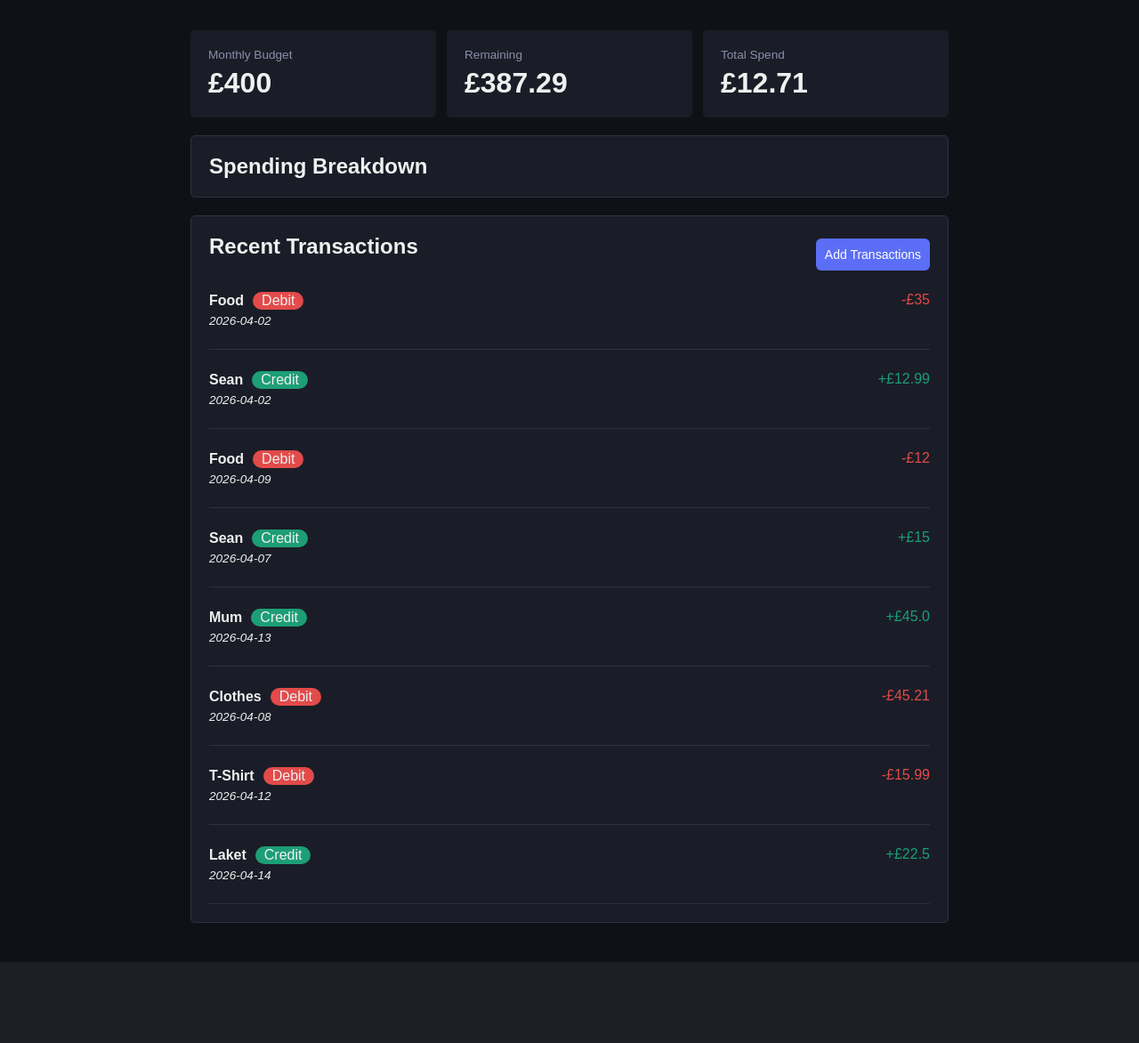
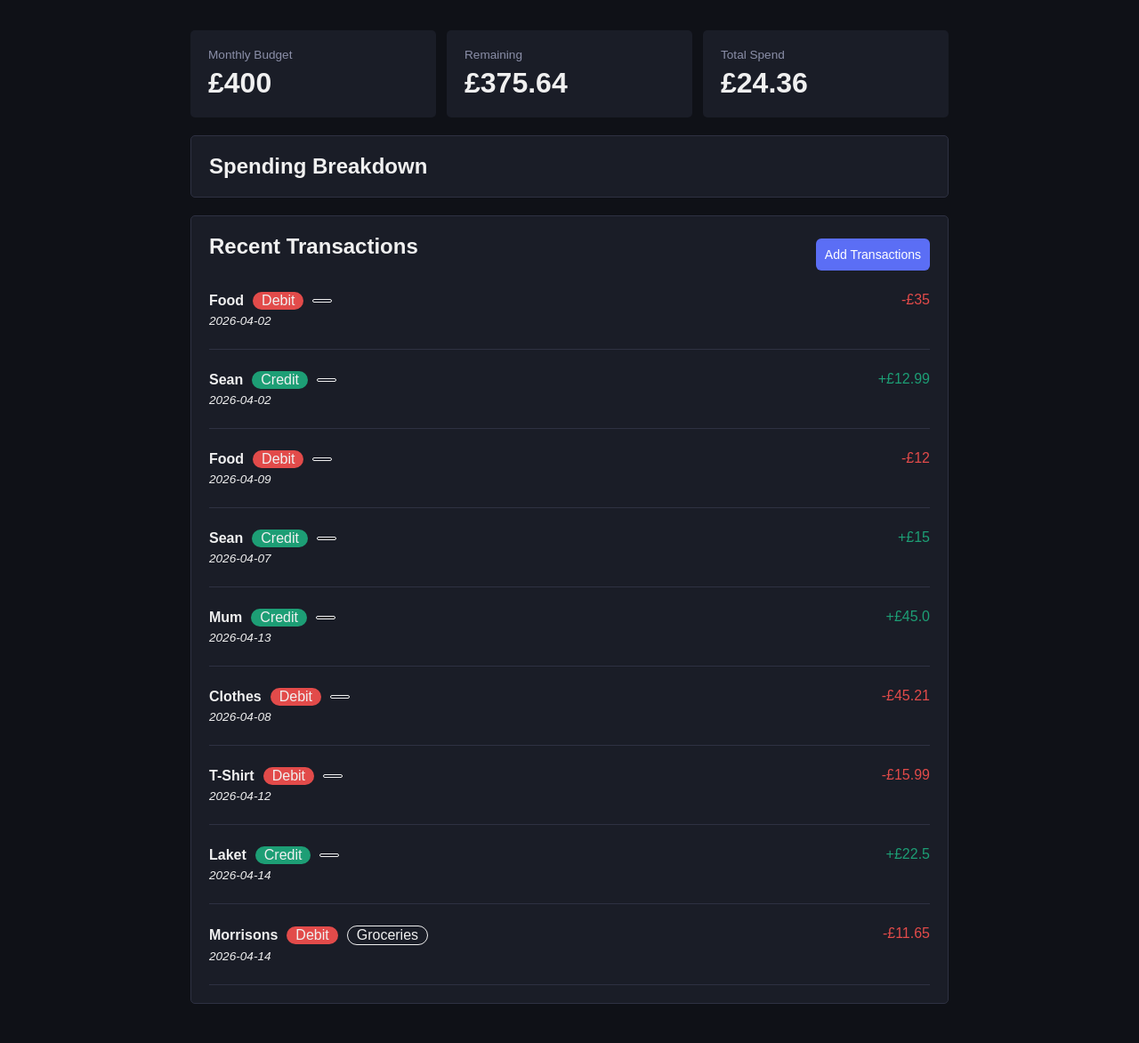
Before and after one commit to Godders1987/flask_budget_app, a Flask app: page /dashboard in a window 1280 px wide. Shown: the part 114-1286 px from the top of the page at 89% size. Before the commit the page ends 1195 px from the top, so only its background shows below. Run offline with Flask 3, Linux system fonts and the light colour scheme.

Commit message:
Added styling for transaction to show in the transaction rows

```diff
--- a/data/transactions.json
+++ b/data/transactions.json
@@ -1 +1 @@
-{"monthlyBudget": 400, "transactions": [{"date": "2026-04-02", "type": "Debit", "description": "Food", "amount": 35}, {"date": "2026-04-02", "type": "Credit", "description": "Sean", "amount": 12.99}, {"date": "2026-04-09", "type": "Debit", "description": "Food", "amount": "12"}, {"date": "2026-04-07", "type": "Credit", "description": "Sean", "amount": "15"}, {"date": "2026-04-13", "type": "Credit", "description": "Mum", "amount": 45.0}, {"date": "2026-04-08", "type": "Debit", "description": "Clothes", "amount": 45.21}, {"date": "2026-04-12", "type": "Debit", "description": "T-Shirt", "amount": 15.99}, {"date": "2026-04-14", "type": "Credit", "description": "Laket", "amount": 22.5}]}
+{"monthlyBudget": 400, "transactions": [{"date": "2026-04-02", "type": "Debit", "description": "Food", "amount": 35}, {"date": "2026-04-02", "type": "Credit", "description": "Sean", "amount": 12.99}, {"date": "2026-04-09", "type": "Debit", "description": "Food", "amount": "12"}, {"date": "2026-04-07", "type": "Credit", "description": "Sean", "amount": "15"}, {"date": "2026-04-13", "type": "Credit", "description": "Mum", "amount": 45.0}, {"date": "2026-04-08", "type": "Debit", "description": "Clothes", "amount": 45.21}, {"date": "2026-04-12", "type": "Debit", "description": "T-Shirt", "amount": 15.99}, {"date": "2026-04-14", "type": "Credit", "description": "Laket", "amount": 22.5}, {"date": "2026-04-14", "type": "Debit", "category": "Groceries", "description": "Morrisons", "amount": 11.65}]}
--- a/static/styles.css
+++ b/static/styles.css
@@ -98,6 +98,13 @@ main {
   padding: 1px 10px;
   border-radius: 25px;
   margin-left: 0;
+}
+
+.category {
+  padding: 1px 10px;
+  border-radius: 25px;
+  margin-left: 0;
+  border: 1px #f0f0f0 solid;
 }
 
 .transaction_date {
--- a/templates/index.html
+++ b/templates/index.html
@@ -47,8 +47,10 @@
               {% else %}
               <p class="transaction_type_debit">{{ transaction['type']}}</p>
               {% endif %}
+              <p class="category">{{ transaction['category'] }}</p>
             </div>
             <p class="transaction_date">{{ transaction['date'] }}</p>
+
           </div>
 
           {% if transaction['type'] == 'Credit' %}
```
